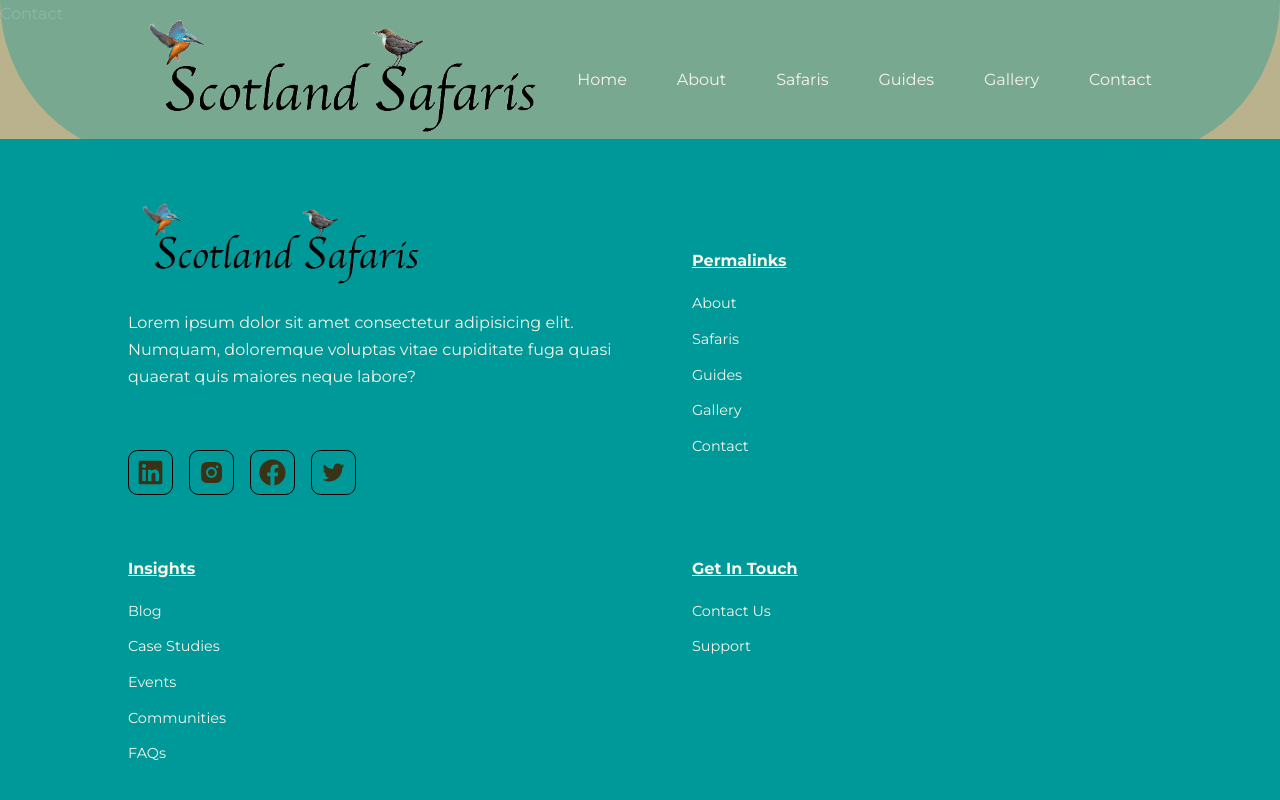
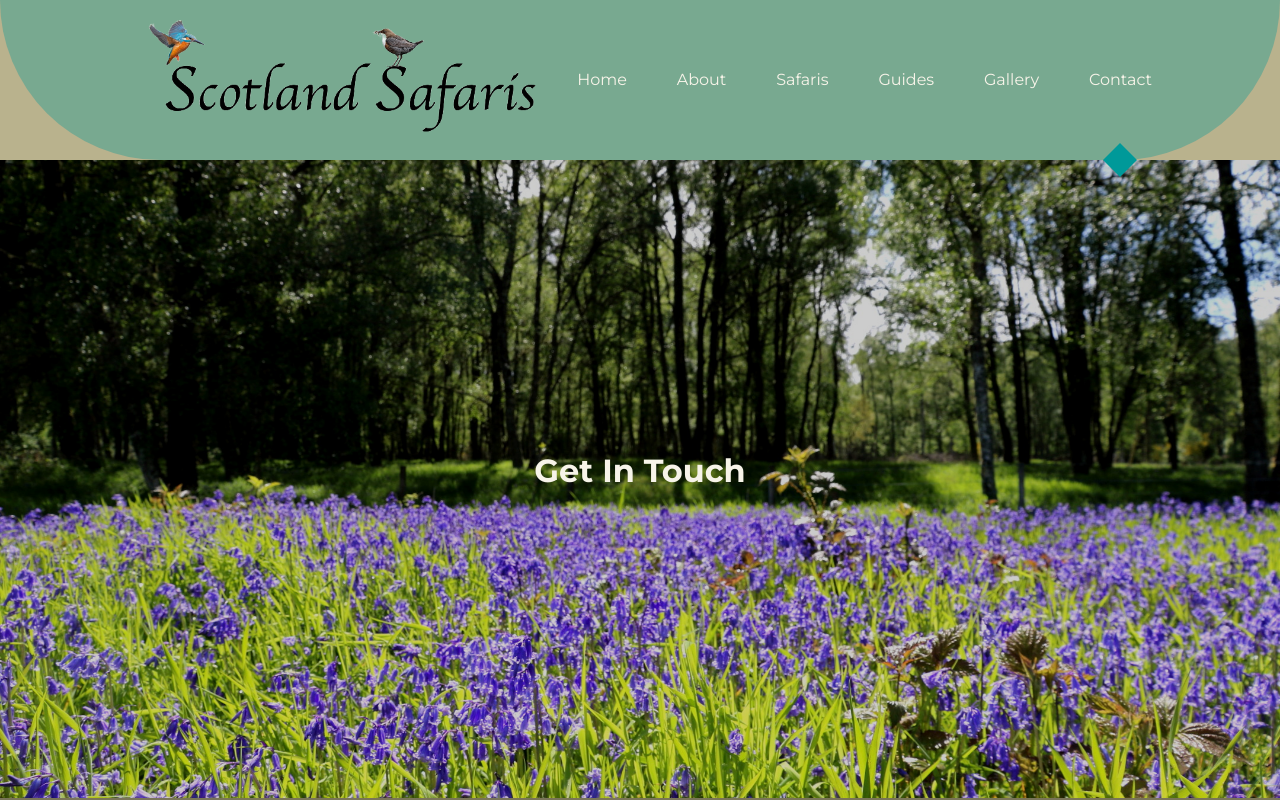
Before and after one commit to georgeophill/scotland-safaris, a React (Create React App) app in the folder scotland-safaris/scotland-safaris/: page /contact in a window 1280 px wide. Shown: the top 800 px of the page. Built offline with nearby package versions, Linux system fonts and the light colour scheme.

Commit message:
setting up contact page

```diff
--- a/scotland-safaris/scotland-safaris/src/pages/contact/Contact.jsx
+++ b/scotland-safaris/scotland-safaris/src/pages/contact/Contact.jsx
@@ -1,9 +1,18 @@
-import React from 'react'
+import Header from '../../components/Header'
+import HeaderImage from '../../images/bluebells.jpeg'
+import { MdEmail } from 'react-icons/md'
+import { BsMessenger } from 'react-icons/bs'
+import { IoLogoWhatsapp } from 'react-icons/io'
+
 import './Contact.css'
 
 const Contact = () => {
   return (
-    <div>Contact</div>
+    <>
+    <Header title="Get In Touch" image={HeaderImage}>
+
+    </Header>
+    </>
   )
 }
 
```
Also changed, not shown: scotland-safaris/scotland-safaris/src/images/bluebells.jpeg (added).
